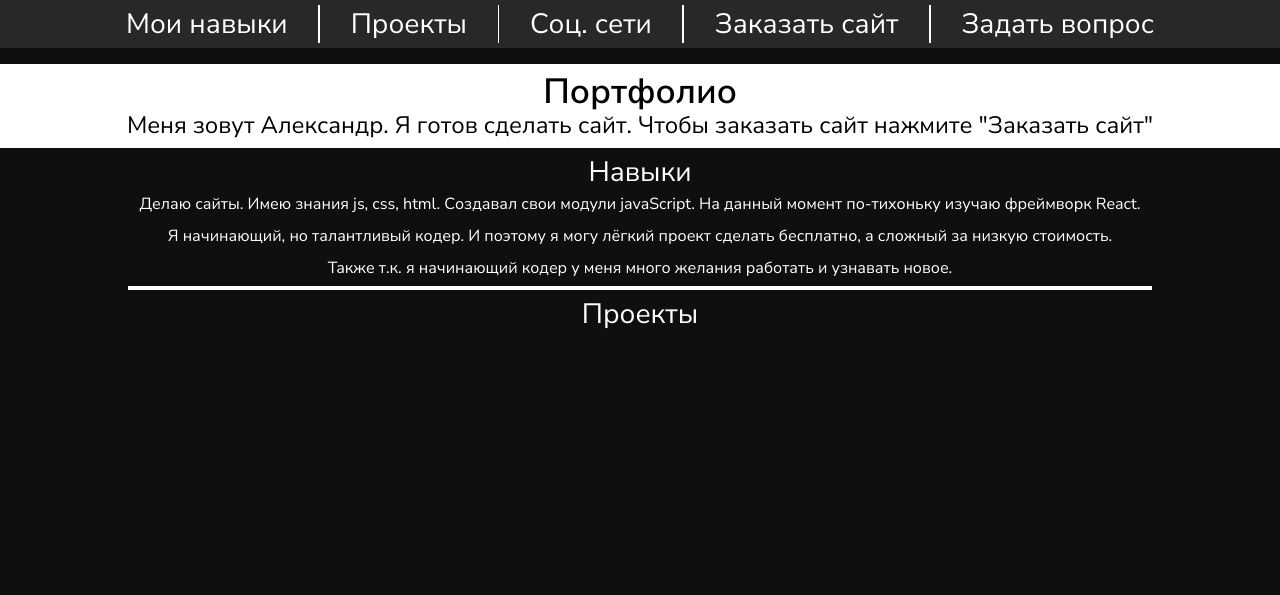
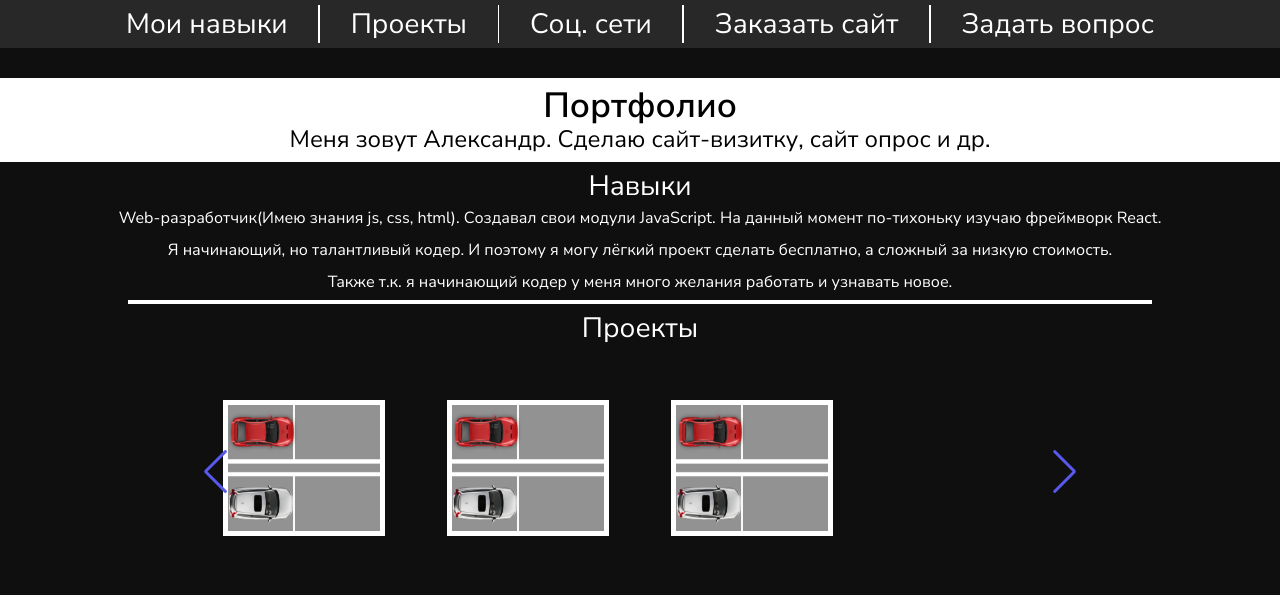
Before and after one commit to thisSasha/myPortfolio, a plain HTML site: page index.html in a window 1280 px wide. Drawn offline with nearby package versions, Linux system fonts and the light colour scheme.

Commit message:
Update + swiper

```diff
--- a/css/style.css
+++ b/css/style.css
@@ -8,11 +8,13 @@ body * {
 }
 
 body {
+    --swiper-pagination-bullet-inactive-color: white;
+    --swiper-pagination-color: rgb(89, 89, 237);
+    --swiper-theme-color: rgb(89, 89, 237);
     text-align: center;
     background-color: rgb(15, 15, 15);
     color: white;
 }
-
 .main {
     padding: 10px;
     margin-top: 5%;
@@ -92,33 +94,15 @@ body>div {
     color: white;
 }
 
-
-
-
-
-
-body {
-    margin: 0;
-    font-family: -apple-system, BlinkMacSystemFont, 'Segoe UI', Roboto, 'Helvetica Neue', Arial,
-        sans-serif, 'Apple Color Emoji', 'Segoe UI Emoji', 'Segoe UI Symbol';
+.swiper {
+    color: white;
+    width: 70vw;
+    height: 30vh;
 }
-
-/* дополнительные стили для этого примера */
-.slider__items {
-    counter-reset: slide;
+.swiper-slide img {
+    border: 0.4vw solid white;
+    position: relative;
+    top: 20%;
+    width: 12.63vw;
+    height: 17vh;
 }
-
-.slider__item {
-    counter-increment: slide;
-}
-
-.slider__item>div::before {
-    content: counter(slide);
-    position: absolute;
-    top: 10px;
-    right: 20px;
-    color: #fff;
-    font-style: italic;
-    font-size: 32px;
-    font-weight: bold;
-}
--- a/index.html
+++ b/index.html
@@ -7,13 +7,14 @@
     </style>
     <link rel="stylesheet" href="./css/zero.css">
     <link rel="stylesheet" href="./css/style.css">
+    <link rel="stylesheet" href="https://cdn.jsdelivr.net/npm/swiper@8/swiper-bundle.min.css" />
     <meta charset="UTF-8">
     <meta http-equiv="X-UA-Compatible" content="IE=edge">
     <meta name="viewport" content="width=device-width, initial-scale=1.0">
     <title>Портфолио</title>
 </head>
 
-<body>
+<>
     <ul class="nav">
         <li><a href="#skills">⠀Мои навыки⠀</a></li>
         <hr class="wall">
@@ -27,11 +28,12 @@
     </ul>
     <div class="main">
         <h1>Портфолио</h1>
-        <p class="h1">Меня зовут Александр. Я готов сделать сайт. Чтобы заказать сайт нажмите "Заказать сайт"</p>
+        <p class="h1">Меня зовут Александр. Сделаю сайт-визитку, сайт опрос и др.</p>
     </div>
     <div id="skills">
         <h2>Навыки</h2>
-        <p> Делаю сайты. Имею знания js, css, html. Создавал свои модули javaScript. На данный момент по-тихоньку изучаю фреймворк
+        <p> Web-разработчик(Имею знания js, css, html). Создавал свои модули JavaScript. На данный момент по-тихоньку
+            изучаю фреймворк
             React. <br><br> Я начинающий, но талантливый кодер. И поэтому я могу лёгкий проект сделать бесплатно, а
             сложный за низкую стоимость. <br><br> Также т.к. я начинающий кодер у меня много желания работать и узнавать
             новое.</p>
@@ -39,7 +41,24 @@
     <hr class="hr">
     <div id="projects">
         <h2>Проекты</h2>
+        <!-- Slider main container -->
+        <div class="swiper">
+            <!-- Additional required wrapper -->
+            <div class="swiper-wrapper">
+                <!-- Slides -->
+                <div class="swiper-slide">
+                    <a href="https://thissasha.github.io/randomRace" target="_blank">
+                        <img src="./res/randRace.png" alt="">
+                    </a>
+                </div>
+            </div>
+            <!-- If we need pagination -->
+            <div class="swiper-pagination"></div>
 
+            <!-- If we need navigation buttons -->
+            <div class="swiper-button-prev"></div>
+            <div class="swiper-button-next"></div>
+        </div>
     </div>
 
 
@@ -53,9 +72,30 @@
             <label for="type" id="typeSite">Тип +</label>
 
     </form> -->
-    </div>
-    <script src="./js/remoteSlider.js"></script>
+    <script src="https://cdn.jsdelivr.net/npm/swiper@8/swiper-bundle.min.js"></script>
+    <script type="module">
+        import Swiper from 'https://cdn.jsdelivr.net/npm/swiper@8/swiper-bundle.esm.browser.min.js'
+        const swiper = new Swiper('.swiper', {
+            // Optional parameters
+            direction: 'horizontal',
+            loop: true,
+
+            // If we need pagination
+            pagination: {
+                el: '.swiper-pagination',
+            },
+            slidesPerView:4,
+            // Navigation arrows
+            navigation: {
+                nextEl: '.swiper-button-next',
+                prevEl: '.swiper-button-prev',
+            },
+        });
+        setInterval(() => {
+            swiper.slideNext(400)
+        }, 5000);
+    </script>
     <script src="./js/mainScript.js"></script>
-</body>
+    </body>
 
 </html>
--- a/js/mainScript.js
+++ b/js/mainScript.js
@@ -1,6 +1,6 @@
 document.querySelectorAll('a[href^="#"]').forEach(link => {
 
-    link.onclick = function(e) {
+    link.onclick = function (e) {
         e.preventDefault();
 
         let href = this.getAttribute('href').substring(1);
```
Also changed, not shown: res/clock.png (added), res/randRace.png (added), 1 other file.
